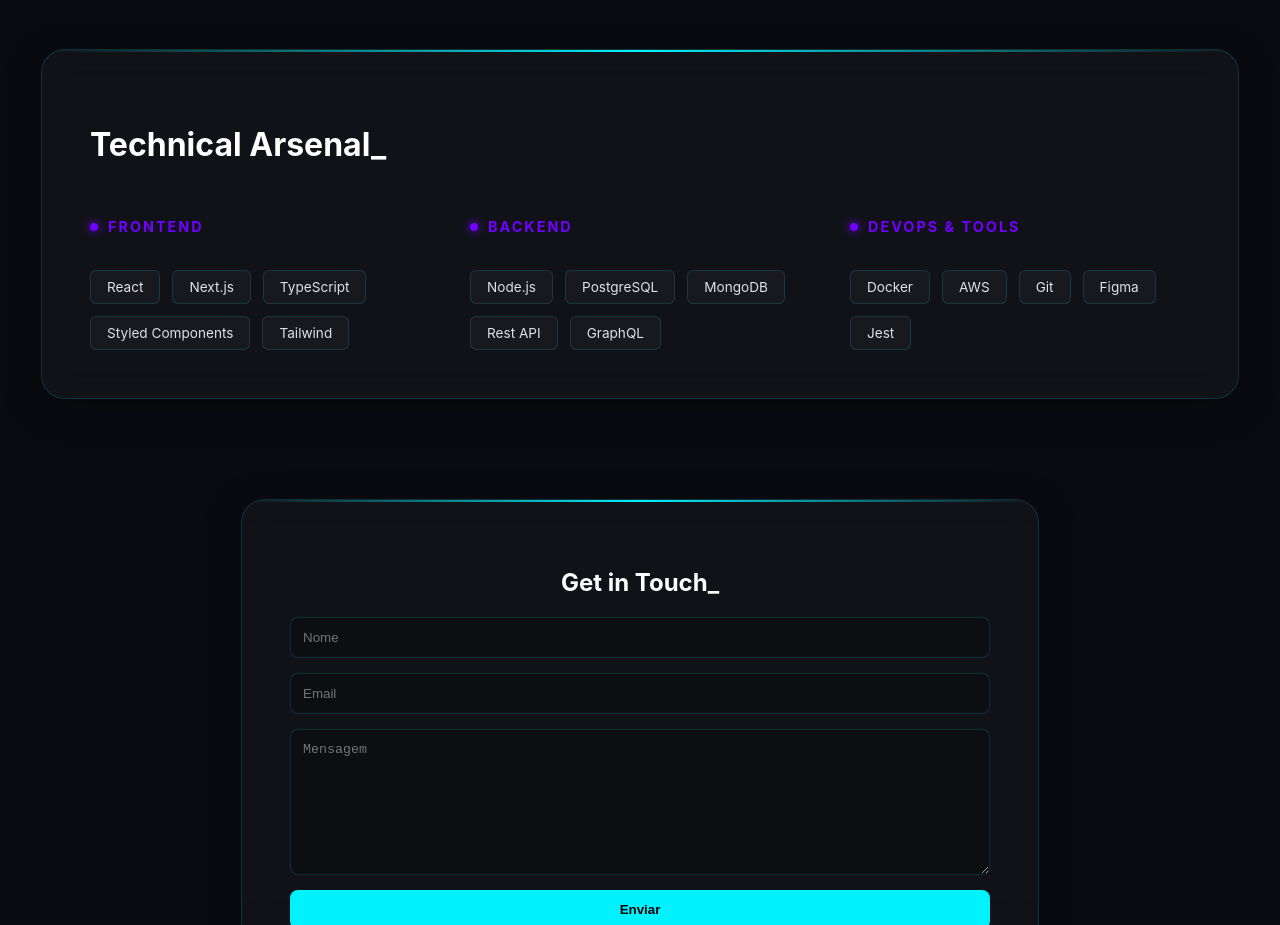
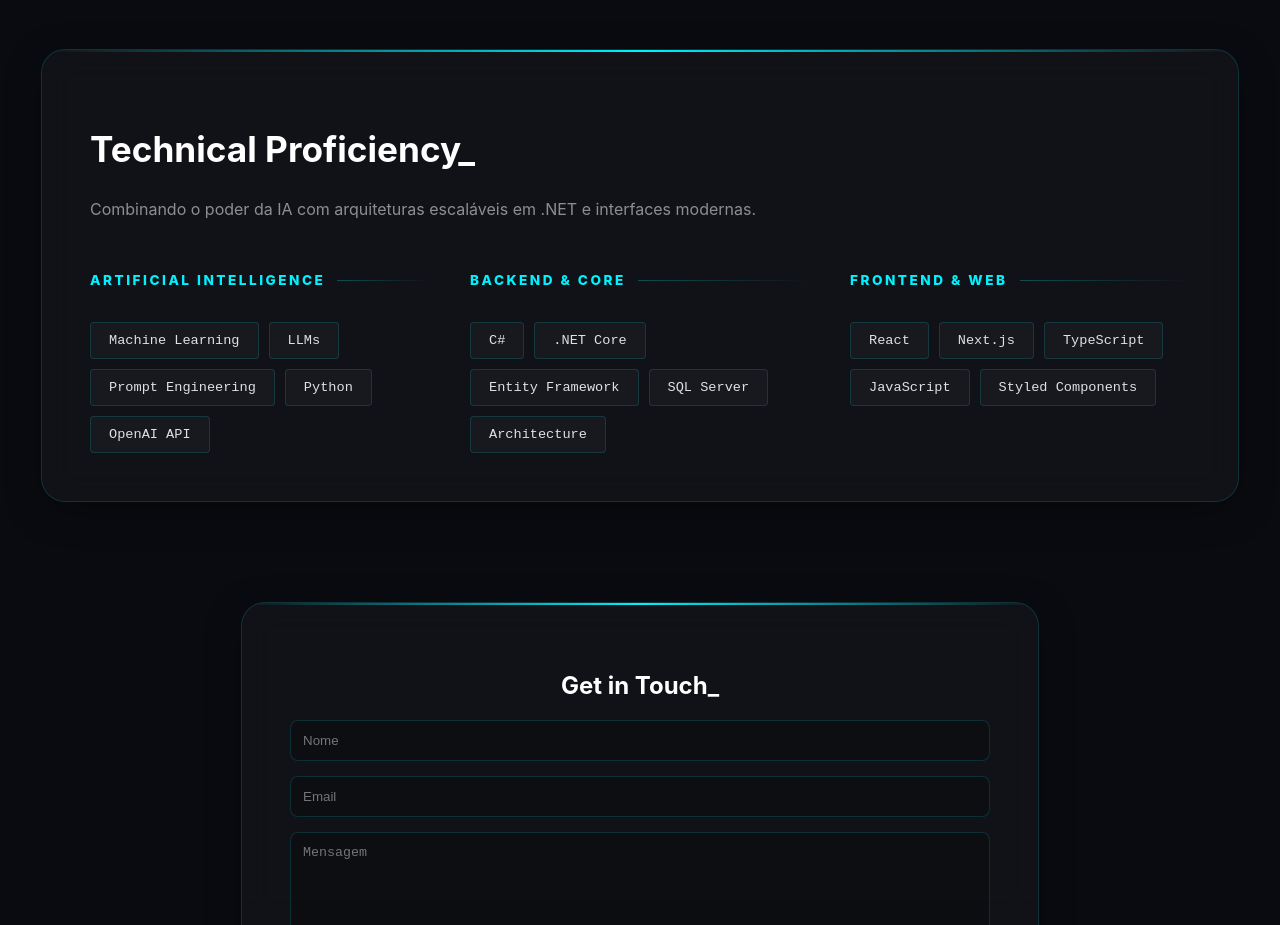
Before and after one commit to PatricAugusto/Portfolio-v3.0.0, a Next.js app: page / in a window 1280 px wide. Shown: the part 1800-2725 px from the top of the page. Built offline with nearby package versions, Linux system fonts and the light colour scheme.

Commit message:
feat: align Skills section with Full Stack IA and .NET specialization

```diff
--- a/src/components/Skills.js
+++ b/src/components/Skills.js
@@ -5,7 +5,7 @@
 
 const SkillsWrapper = styled.div`
   display: grid;
-  grid-template-columns: repeat(auto-fit, minmax(250px, 1fr));
+  grid-template-columns: repeat(auto-fit, minmax(280px, 1fr));
   gap: 40px;
   margin-top: 40px;
 `;
@@ -17,74 +17,76 @@
 `;
 
 const CategoryHeader = styled.h3`
-  font-size: 0.9rem;
+  font-size: 0.85rem;
   text-transform: uppercase;
-  letter-spacing: 2px;
-  color: ${props => props.theme.colors.accent};
+  letter-spacing: 2.5px;
+  color: ${props => props.theme.colors.secondary};
   display: flex;
   align-items: center;
-  gap: 10px;
+  gap: 12px;
+  font-weight: 800;
 
-  &::before {
+  &::after {
     content: '';
-    width: 8px;
-    height: 8px;
-    background: ${props => props.theme.colors.accent};
-    box-shadow: 0 0 10px ${props => props.theme.colors.accent};
-    border-radius: 50%;
+    flex: 1;
+    height: 1px;
+    background: linear-gradient(90deg, ${props => props.theme.colors.secondary}44, transparent);
   }
 `;
 
 const BadgeGrid = styled.div`
   display: flex;
   flex-wrap: wrap;
-  gap: 12px;
+  gap: 10px;
 `;
 
 const SkillBadge = styled.div`
   background: rgba(255, 255, 255, 0.03);
   border: 1px solid ${props => props.theme.colors.border};
-  padding: 8px 16px;
-  border-radius: 6px;
+  padding: 10px 18px;
+  border-radius: 4px; /* Mais retangular para um look 'corporate' */
   font-size: 0.85rem;
   color: ${props => props.theme.colors.light};
-  transition: all 0.3s cubic-bezier(0.4, 0, 0.2, 1);
-  cursor: default;
+  transition: all 0.3s ease;
+  font-family: 'Fira Code', monospace; /* Fonte tech se disponível */
 
   &:hover {
     background: ${props => props.theme.colors.secondary}11;
     border-color: ${props => props.theme.colors.secondary};
-    color: ${props => props.theme.colors.secondary};
-    transform: translateX(5px);
-    box-shadow: -5px 0 15px ${props => props.theme.colors.secondary}22;
+    box-shadow: 0 0 15px ${props => props.theme.colors.secondary}33;
+    transform: translateY(-2px);
   }
 `;
 
 export default function Skills() {
-  const skillData = [
+  const stack = [
     {
-      category: "Frontend",
-      skills: ["React", "Next.js", "TypeScript", "Styled Components", "Tailwind"]
+      category: "Artificial Intelligence",
+      skills: ["Machine Learning", "LLMs", "Prompt Engineering", "Python", "OpenAI API"]
     },
     {
-      category: "Backend",
-      skills: ["Node.js", "PostgreSQL", "MongoDB", "Rest API", "GraphQL"]
+      category: "Backend & Core",
+      skills: ["C#", ".NET Core", "Entity Framework", "SQL Server", "Architecture"]
     },
     {
-      category: "DevOps & Tools",
-      skills: ["Docker", "AWS", "Git", "Figma", "Jest"]
+      category: "Frontend & Web",
+      skills: ["React", "Next.js", "TypeScript", "JavaScript", "Styled Components"]
     }
   ];
 
   return (
     <GlassCard style={{ maxWidth: '1100px' }} id="skills">
-      <h2 style={{ color: '#fff', fontSize: '2rem' }}>Technical <span>Arsenal_</span></h2>
+      <h2 style={{ color: '#fff', fontSize: '2.2rem' }}>Technical <span>Proficiency_</span></h2>
+      <p style={{ color: '#e0e0e6', opacity: 0.6, marginTop: '10px' }}>
+        Combinando o poder da IA com arquiteturas escaláveis em .NET e interfaces modernas.
+      </p>
+
       <SkillsWrapper>
-        {skillData.map((item, index) => (
+        {stack.map((group, index) => (
           <SkillCategory key={index}>
-            <CategoryHeader>{item.category}</CategoryHeader>
+            <CategoryHeader>{group.category}</CategoryHeader>
             <BadgeGrid>
-              {item.skills.map(skill => (
+              {group.skills.map(skill => (
                 <SkillBadge key={skill}>{skill}</SkillBadge>
               ))}
             </BadgeGrid>
```
